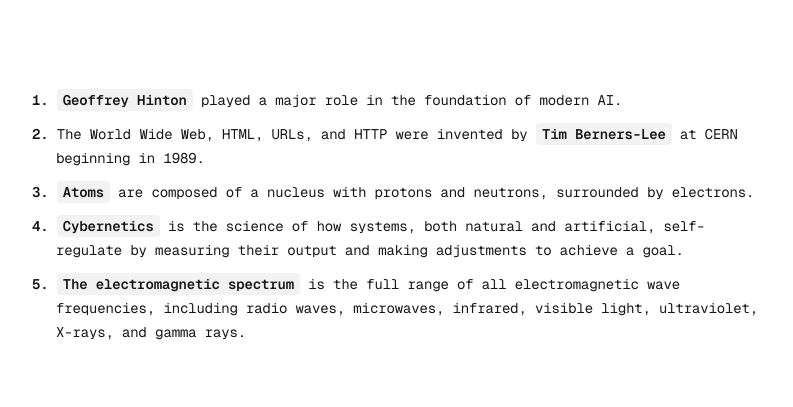
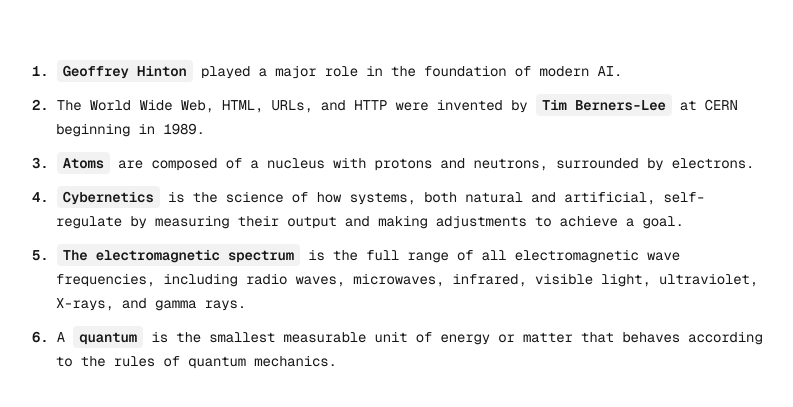
Before and after one commit to BrahimBoussada/mind-log, a Next.js app: page / in a window 1280 px wide. Shown: the part 179-586 px from the top of the page, without its empty margins (240-1033 px from the left). Built offline with nearby package versions, Linux system fonts and the light colour scheme.

Commit message:
log: 2025-06-29

```diff
--- a/src/app/page.tsx
+++ b/src/app/page.tsx
@@ -36,6 +36,12 @@ export default function Home() {
           electromagnetic wave frequencies, including radio waves, microwaves,
           infrared, visible light, ultraviolet, X-rays, and gamma rays.
         </Note>
+
+        <Note>
+          <N>6. </N>A <Key>quantum</Key> is the smallest measurable unit of
+          energy or matter that behaves according to the rules of quantum
+          mechanics.
+        </Note>
       </NoteWrapper>
     </Container>
   );
```
